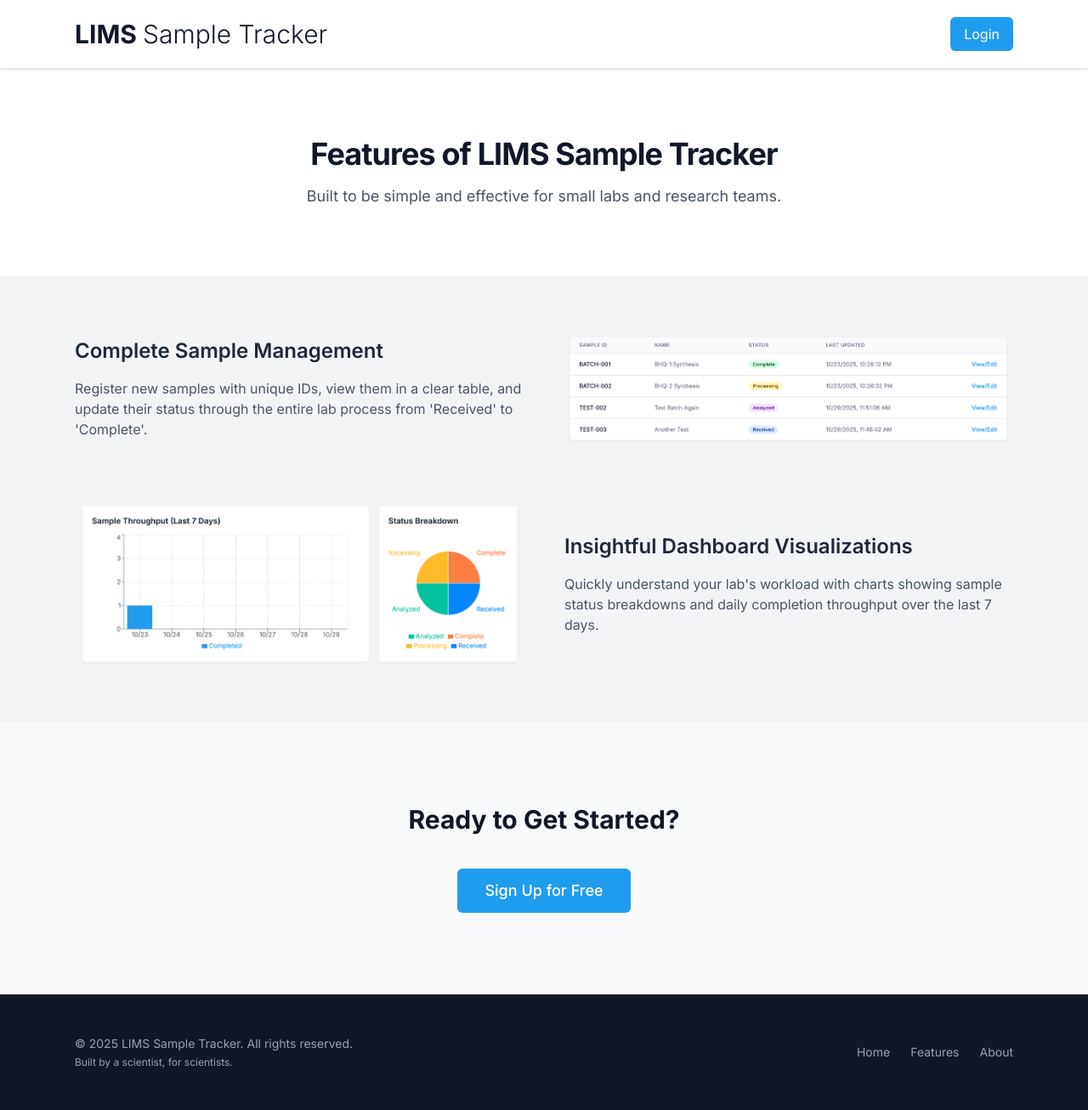
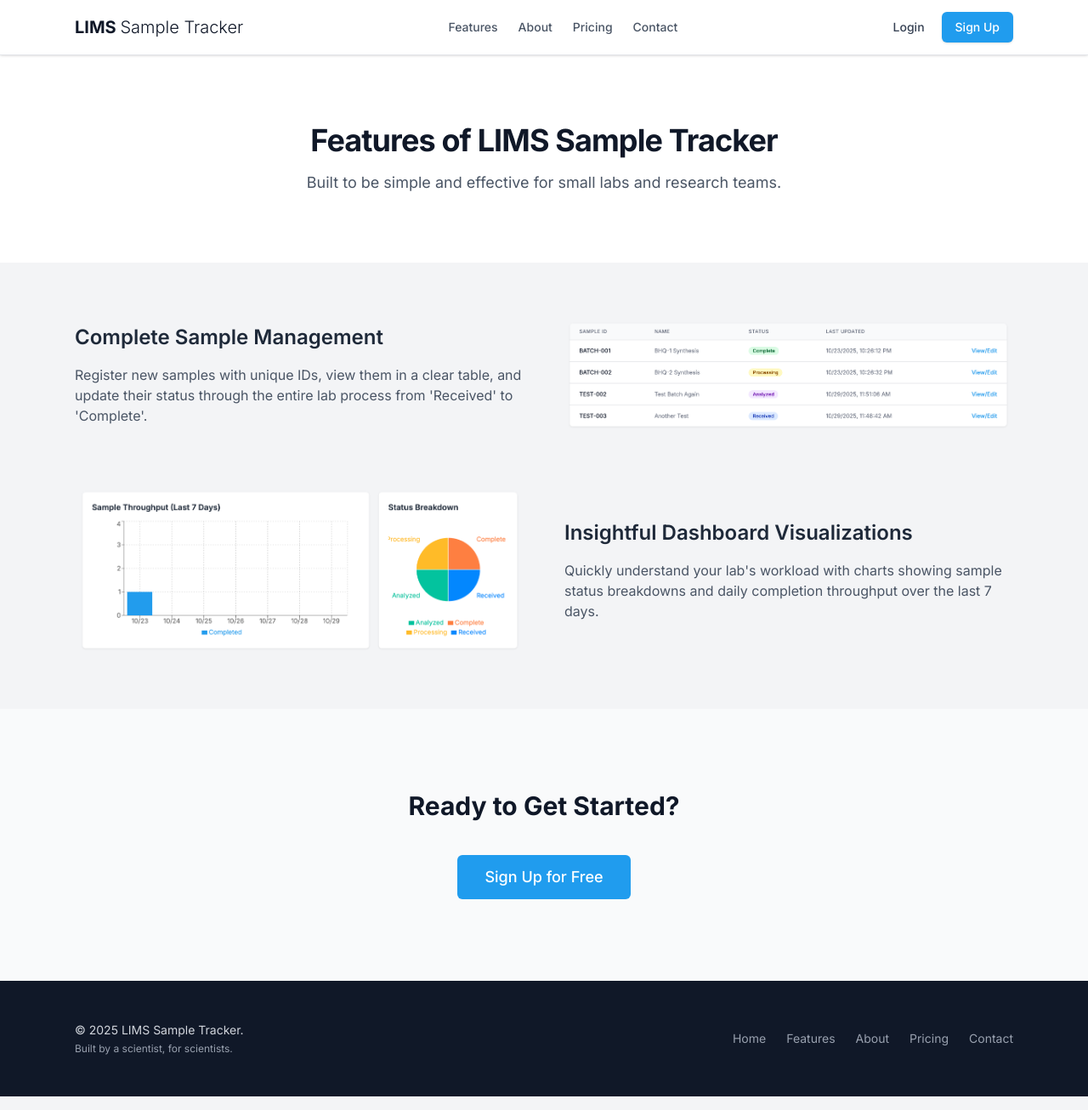
Before and after one commit to yungtyyler/laboratory-sample-tracker-client, a Next.js app: page /features in a window 1280 px wide. Shown: the whole page at 85% size. Built offline with nearby package versions, Linux system fonts and the light colour scheme.

Commit message:
Add responsive navbar and footer for public routes

```diff
--- a/src/components/Footer.tsx
+++ b/src/components/Footer.tsx
@@ -7,15 +7,15 @@ export default function Footer() {
       <MaxWidthContainer>
         <div className="flex flex-col items-center justify-between gap-8 py-12 md:flex-row">
           <div>
-            <p className="text-sm">
-              &copy; {new Date().getFullYear()} LIMS Sample Tracker. All rights
-              reserved.
+            <p className="text-sm text-gray-300">
+              &copy; {new Date().getFullYear()} LIMS Sample Tracker.
             </p>
             <p className="mt-1 text-xs">
               Built by a scientist, for scientists.
             </p>
           </div>
-          <div className="flex space-x-6">
+
+          <div className="flex flex-wrap justify-center gap-x-6 gap-y-2 md:justify-start">
             <Link href="/" className="text-sm hover:text-white">
               Home
             </Link>
@@ -25,6 +25,12 @@ export default function Footer() {
             <Link href="/about" className="text-sm hover:text-white">
               About
             </Link>
+            <Link href="/pricing" className="text-sm hover:text-white">
+              Pricing
+            </Link>
+            <Link href="/contact" className="text-sm hover:text-white">
+              Contact
+            </Link>
           </div>
         </div>
       </MaxWidthContainer>
--- a/src/components/NavBar.tsx
+++ b/src/components/NavBar.tsx
@@ -2,49 +2,158 @@
 
 import { useAuth } from "@/context/AuthContext";
 import Link from "next/link";
-import Spinner from "./Spinner";
 import MaxWidthContainer from "@/components/layouts/MaxWidthContainer";
+import { useState } from "react";
+import { BiMenu } from "react-icons/bi";
+import { PiX } from "react-icons/pi";
 
 function NavBar() {
-  const { user, token, logout, loading } = useAuth();
+  const { user, token, logout } = useAuth();
+  const [isMobileMenuOpen, setIsMobileMenuOpen] = useState(false);
+
+  const navItems = [
+    { name: "Features", href: "/features" },
+    { name: "About", href: "/about" },
+    { name: "Pricing", href: "/pricing" },
+    { name: "Contact", href: "/contact" },
+  ];
 
   return (
     <nav className="sticky top-0 z-50 w-full border-b border-gray-200 bg-white shadow-sm">
-      <MaxWidthContainer className="py-2">
+      <MaxWidthContainer>
         <div className="flex h-16 items-center justify-between">
           <Link
-            href={`/`}
-            className="text-xl font-bold text-gray-900 md:text-3xl"
+            href="/"
+            className="text-xl font-bold text-gray-900 hover:cursor-pointer"
+            onClick={() => setIsMobileMenuOpen(false)}
           >
             LIMS <span className="font-light">Sample Tracker</span>
           </Link>
-          {user && token ? (
-            <div className="flex items-center justify-center gap-4">
+
+          {/* Desktop Navigation Links */}
+          <div className="hidden items-center space-x-6 md:flex">
+            {navItems.map((item) => (
               <Link
-                href={`/dashboard`}
-                className="bg-primary hover:bg-primary-dark h-fit w-fit rounded-md px-4 py-2 text-sm text-white transition md:text-base"
+                key={item.name}
+                href={item.href}
+                className="hover:text-primary text-sm font-medium text-gray-600 transition-colors"
+              >
+                {item.name}
+              </Link>
+            ))}
+          </div>
+
+          {/* Desktop Auth Buttons */}
+          <div className="hidden items-center space-x-2 md:flex">
+            {token && user ? (
+              <>
+                <Link
+                  href="/dashboard"
+                  className="bg-primary hover:bg-primary-dark rounded-md px-3 py-2 text-sm font-medium text-white transition"
                 >
                   Dashboard
                 </Link>
                 <button
                   onClick={logout}
-                className="h-fit w-fit rounded-md bg-red-600 px-4 py-2 text-sm text-white transition hover:cursor-pointer hover:bg-red-700 md:text-base"
+                  className="cursor-pointer rounded-md px-3 py-2 text-sm font-medium text-gray-600 transition hover:bg-gray-100"
                 >
                   Logout
                 </button>
-            </div>
-          ) : loading ? (
-            <Spinner />
+              </>
             ) : (
+              <>
                 <Link
-              href={`/login`}
-              className="bg-primary hover:bg-primary-dark h-fit w-fit rounded-md px-4 py-2 text-sm text-white transition md:text-base"
+                  href="/login"
+                  className="rounded-md px-3 py-2 text-sm font-medium text-gray-700 transition hover:bg-gray-100"
                 >
                   Login
                 </Link>
+                <Link
+                  href="/register"
+                  className="bg-primary hover:bg-primary-dark rounded-md px-4 py-2 text-sm font-medium text-white shadow-sm transition"
+                >
+                  Sign Up
+                </Link>
+              </>
             )}
           </div>
+
+          {/* Mobile Burger Button */}
+          <div className="md:hidden">
+            <button
+              onClick={() => setIsMobileMenuOpen(!isMobileMenuOpen)}
+              className="inline-flex items-center justify-center rounded-md p-2 text-gray-500 hover:bg-gray-100 hover:text-gray-700"
+              aria-label="Toggle mobile menu"
+            >
+              {isMobileMenuOpen ? (
+                <PiX className="h-6 w-6" />
+              ) : (
+                <BiMenu className="h-6 w-6" />
+              )}
+            </button>
+          </div>
+        </div>
       </MaxWidthContainer>
+
+      {/* Mobile Menu Dropdown */}
+      {isMobileMenuOpen && (
+        <div className="border-t border-gray-200 md:hidden">
+          <div className="space-y-1 px-2 pt-2 pb-3">
+            {/* Nav Links */}
+            {navItems.map((item) => (
+              <Link
+                key={item.name}
+                href={item.href}
+                className="hover:text-primary block rounded-md px-3 py-2 text-base font-medium text-gray-700 hover:bg-gray-50"
+                onClick={() => setIsMobileMenuOpen(false)}
+              >
+                {item.name}
+              </Link>
+            ))}
+          </div>
+
+          {/* Auth Buttons */}
+          <div className="space-y-2 border-t border-gray-100 px-2 pt-3 pb-4">
+            {token && user ? (
+              <>
+                <Link
+                  href="/dashboard"
+                  className="bg-primary hover:bg-primary-dark block w-full rounded-md px-3 py-2 text-base font-medium text-white"
+                  onClick={() => setIsMobileMenuOpen(false)}
+                >
+                  Dashboard
+                </Link>
+                <button
+                  onClick={() => {
+                    logout();
+                    setIsMobileMenuOpen(false);
+                  }}
+                  className="block w-full cursor-pointer rounded-md px-3 py-2 text-left text-base font-medium text-gray-700 hover:bg-gray-50"
+                >
+                  Logout
+                </button>
+              </>
+            ) : (
+              <>
+                <Link
+                  href="/login"
+                  className="block w-full rounded-md px-3 py-2 text-base font-medium text-gray-700 hover:bg-gray-50"
+                  onClick={() => setIsMobileMenuOpen(false)}
+                >
+                  Login
+                </Link>
+                <Link
+                  href="/register"
+                  className="bg-primary hover:bg-primary-dark block w-full rounded-md px-3 py-2 text-center text-base font-medium text-white shadow-sm"
+                  onClick={() => setIsMobileMenuOpen(false)}
+                >
+                  Sign Up
+                </Link>
+              </>
+            )}
+          </div>
+        </div>
+      )}
     </nav>
   );
 }
--- a/src/components/layouts/AppSidebar.tsx
+++ b/src/components/layouts/AppSidebar.tsx
@@ -5,7 +5,7 @@ import { usePathname } from "next/navigation";
 import { Dispatch, SetStateAction } from "react";
 import { FiXSquare } from "react-icons/fi";
 import { LuLayoutDashboard } from "react-icons/lu";
-import { PiPlusSquare } from "react-icons/pi";
+import { PiX } from "react-icons/pi";
 
 const AppSidebar = ({
   isSidebarOpen,
@@ -18,7 +18,7 @@ const AppSidebar = ({
 
   const navLinks = [
     { name: "Dashboard", href: "/dashboard", icon: <LuLayoutDashboard /> },
-    { name: "Register Sample", href: "/dashboard/new", icon: <PiPlusSquare /> },
+    { name: "Register Sample", href: "/dashboard/new", icon: <PiX /> },
     // Add more here as they are built:
     // { name: "Inventory", href: "/dashboard/inventory" }, // icon: <ClipboardList />
     // { name: "Settings", href: "/dashboard/settings" }, // icon: <Settings />
```
Lines whose indentation alone changed are shown as unchanged.
